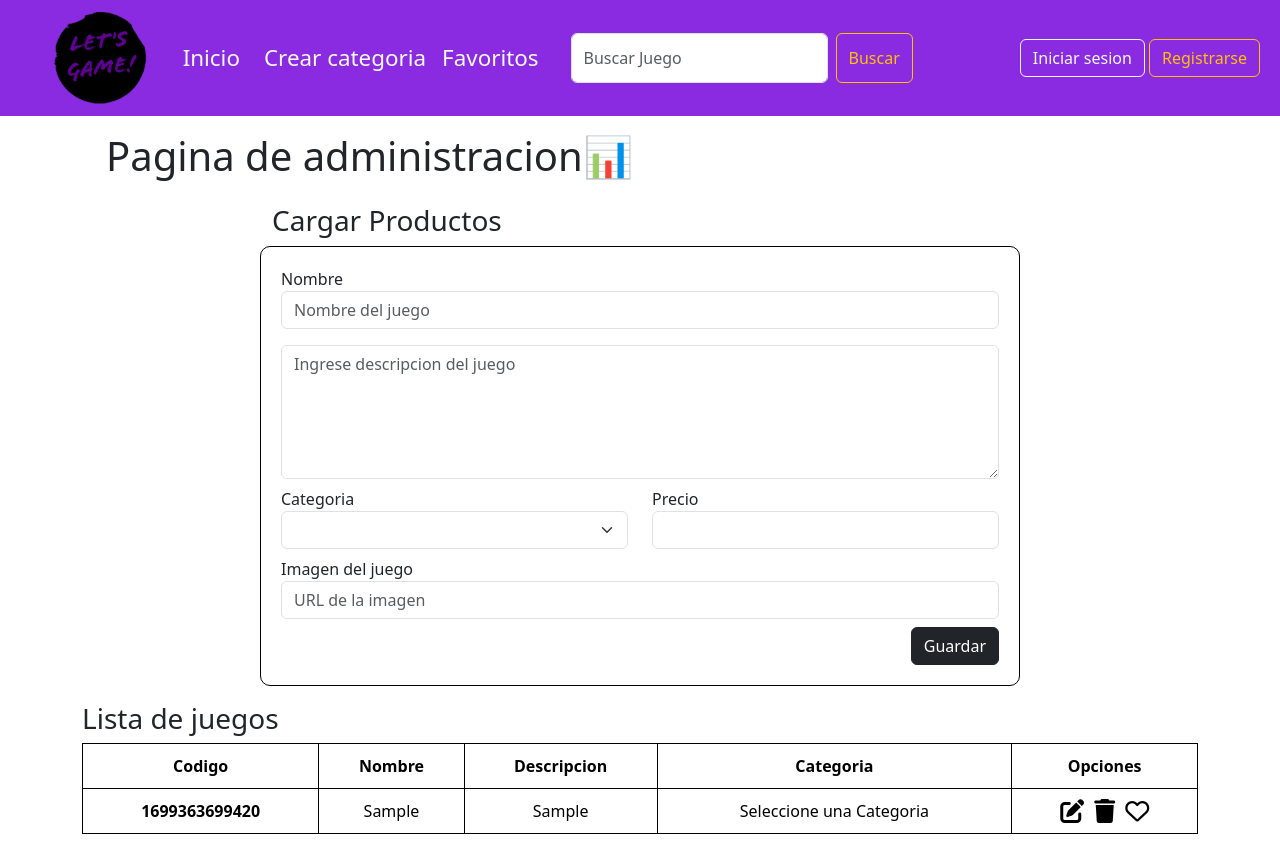
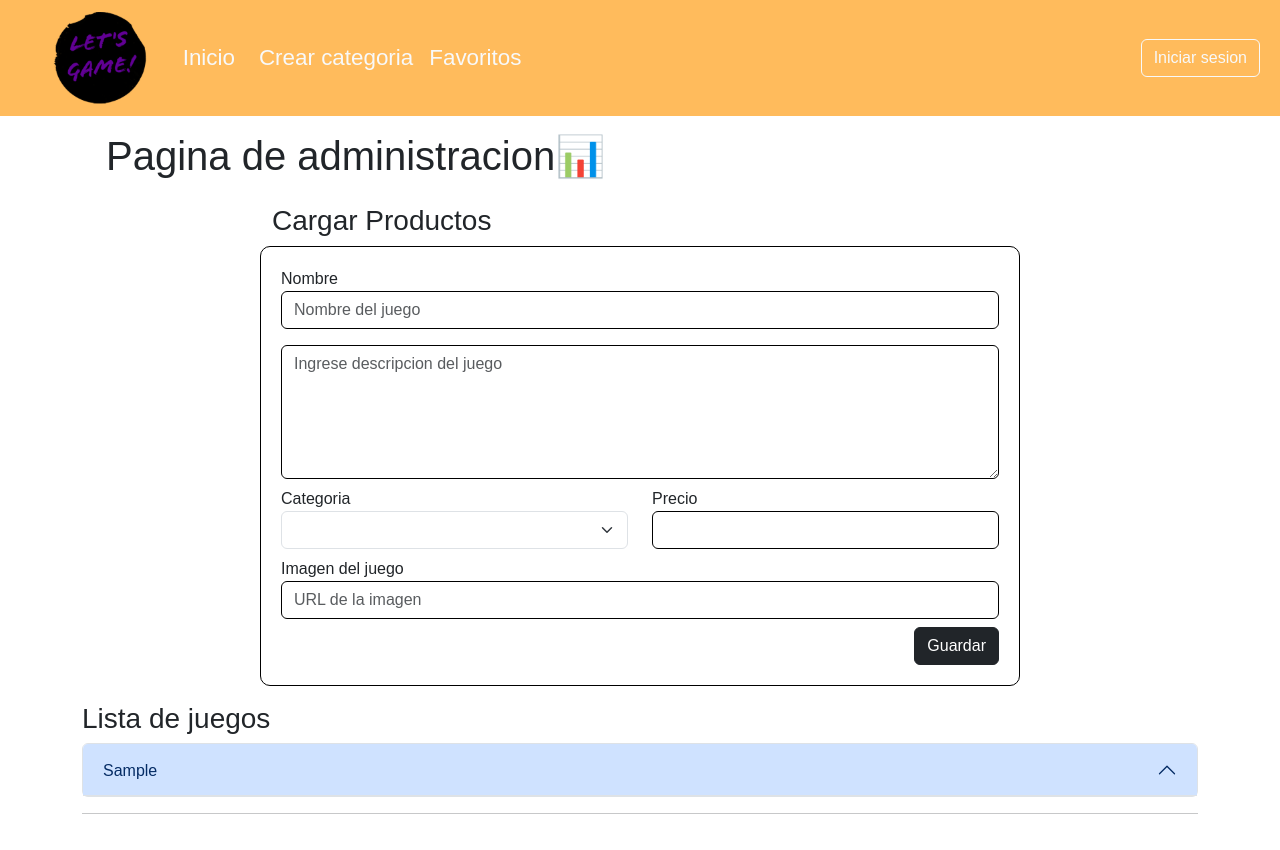
Before and after one commit to javier-dlv/LetsGames, a plain HTML site: page pages/admin.html in a window 1280 px wide. Both pictures are taken after typing "Sample", "Sample", "Sample" into the empty fields and a click on the button "Guardar". Drawn offline with nearby package versions, Linux system fonts and the light colour scheme.

Commit message:
avance de pagina principal

```diff
--- a/css/admin.css
+++ b/css/admin.css
@@ -1,19 +1,29 @@
+body{
+    font-family: Arial, Helvetica, sans-serif;
+}
+
 .borde_form{
     padding: 20px;
-    border: 1px solid black;
+    border: 1.5px solid rgb(0, 0, 0);
     border-radius: 10px;
 }
 
 
+.accordion-button{
+    background-color: rgb(113, 113, 248);
+    color: white;
+}
 
-
+.form-control{
+    border: 1px solid black;
+}
 
 .opciones{
     cursor: pointer;
     display: flex;
-    justify-content: center;
+    justify-content: left;
     align-items: center;
-    gap: 10px;
+    gap: 12px;
 }
 
 
--- a/js/admin.js
+++ b/js/admin.js
@@ -1,5 +1,5 @@
 let main = document.getElementById("main")
-let cuerpoTabla = document.getElementById("cuerpo-tabla")
+let acordion = document.getElementById("accordionExample")
 
 
 let juegos = JSON.parse(localStorage.getItem("juegos")) || []
@@ -35,23 +35,47 @@ const crearProducto = (event) => {
 //CARGAR TABLA
 const cargarTabla = () => {
 
-  cuerpoTabla.innerHTML=""
-     juegos.forEach(juego=>{
-     let cuerpoTabla2 = document.createElement("tr")
-     let infoJuego = ` <th scope ="row">${juego.id}</th>
-     <td scope ="col">${juego.nombre}</td>
-     <td scope ="col">${juego.descripcion}</td>
-     <td scope ="col">${juego.categoria}</td>
-     <td scope ="col">
-      <div class="opciones">
-      <i class="fa-solid fa-pen-to-square fa-xl"></i>
-      <i class="fa-solid fa-trash fa-xl"></i>
-      <i class="fa-regular fa-heart fa-xl"></i>
-      </div>
-     </td>`
+  acordion.innerHTML=""
+  juegos.forEach((juego, index) => {
+    let cuerpoTabla2 = document.createElement("div");
+    let idUnico = `collapse${index}`; // Genera un identificador único
 
+    let infoJuego = `
+        <div class="accordion-item">
+            <h2 class="accordion-header">
+                <button class="accordion-button" type="button" data-bs-toggle="collapse" data-bs-target="#${idUnico}" aria-expanded="false" aria-controls="${idUnico}">
+                    ${juego.nombre}
+                </button>
+            </h2>
+            <div id="${idUnico}" class="accordion-collapse collapse" data-bs-parent="#accordionExample">
+                <div class="accordion-body">
+                    Codigo: <h5>${juego.id}</h5>
+                    <hr/>
+                    Descripcion: <h5>${juego.descripcion}</h5>
+                    <hr/>
+                    Categoria: <h5>${juego.categoria}</h5>
+                    <hr/>
+                    Precio: <h5>${juego.precio} usd</h5>
+                    <hr/>
+                    <div class="opciones">
+                    <div class="d-flex align-items-center">
+                    <i class="fa-solid fa-pen-to-square fa-xl"></i><p class="align-items-center mb-0">Editar</p>
+                    </div>
+                    <div class="d-flex align-items-center">
+                    <i class="fa-solid fa-trash fa-xl"></i><p class="align-items-center mb-0">Eliminar</p>
+                    </div>
+                    <div class="d-flex align-items-center">
+                    <i class="fa-regular fa-heart fa-xl"></i> <p class="align-items-center mb-0">Añadir a favoritos</p>
+                    </div>
+                    </div>
+                    <hr/>
+                </div>
+            </div>
+        </div>
+       <hr/>
+     `
      cuerpoTabla2.innerHTML=infoJuego
-     cuerpoTabla.append(cuerpoTabla2)
+     acordion.append(cuerpoTabla2)
    });
 
 }
--- a/pages/admin.html
+++ b/pages/admin.html
@@ -27,15 +27,9 @@
                   <li class="nav-item">
                     <a class="nav-link text-light items-menu" href="#" aria-disabled="true">Favoritos</a>
                   </li>
-                  <form class="d-flex ms-md-4 my-3 my-md-0" role="search">
-                    <input class="form-control me-2" type="search" placeholder="Buscar Juego" aria-label="Search">
-                    <button class="btn btn-outline-warning" type="submit">Buscar</button>
-                  </form>
                 </ul>
                 <div class="me-2">
                     <button class="btn btn-outline-light">Iniciar sesion</button>
-                    <button class="btn btn-outline-warning">Registrarse</button>
-
                 </div>
               </div>
             </div>
@@ -137,21 +131,10 @@
 
         <div class="row">
             <h3>Lista de juegos</h3>
-            <div class="col" id="contenedor-tabla">
-                <table class="table tabla-centrada table-responsive" >
-                    <thead>
-                        <tr>
-                            <th>Codigo</th>
-                            <th>Nombre</th>
-                            <th>Descripcion</th>
-                            <th>Categoria</th>
-                            <th>Opciones</th>
-                        </tr>
-                    </thead>
-                    <tbody id="cuerpo-tabla">
+            <div class="col" id="contenedor-acordeon">
+                <div class="accordion" id="accordionExample">
 
-                    </tbody>
-                </table>
+                </div>
             </div>
         </div>
     </main>
--- a/style.css
+++ b/style.css
@@ -1,6 +1,10 @@
+body{
+    font-family: Arial, Helvetica, sans-serif;
+}
+
 /*HEADER*/
  nav{
-    background-color: blueviolet;
+    background-color: #FFBB5C;
 }
 
 .logo {
@@ -24,16 +28,49 @@
     width: 70%;
 }
 
-/*TABLA*/
+/*TARJETAS*/
+
+.cont-img{
+    height: 50%;
+}
+
+.img-card{
+    height: 100%;
+}
+
+.card-body{
+    display: flex;
+    flex-direction: column;
+    justify-content: space-around;
+}
+
+.card-body a{
+    background-color: #FFBB5C;
+}
+
+.card-body a:hover{
+    background-color: #FFBB5C;
+}
+
+
+.todos-juegos{
+    background-color: #FFBB5C;
+}
+
+.todos-juegos:hover{
+    background-color: #FFBB5C;
+
+}
+/*TABLA
 .tabla-centrada {
     border-collapse: collapse;
-    width: 100%; /* Ajusta el ancho según tus necesidades */
+    width: 100%; /* Ajusta el ancho según tus necesidades
 }
 
 .tabla-centrada th,
 .tabla-centrada td {
-    padding: 10px; /* Ajusta el espaciado interno según tus necesidades */
-    text-align: center; /* Centra horizontalmente el contenido */
-    vertical-align: middle; /* Centra verticalmente el contenido */
-    border: 1px solid #000; /* Añade bordes a las celdas, ajusta el estilo según tus necesidades */
-}
+    padding: 10px;  Ajusta el espaciado interno según tus necesidades
+    text-align: center;  Centra horizontalmente el contenido
+    vertical-align: middle;  Centra verticalmente el contenido
+    border: 1px solid #000; Añade bordes a las celdas, ajusta el estilo según tus necesidades
+}*/
```
Also changed, not shown: app.js (+24 -0 lines), index.html (+8 -12 lines).
